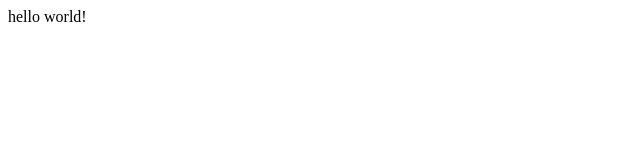
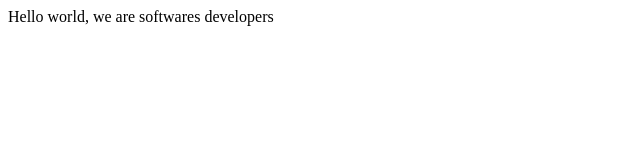
Before and after one commit to frednani/fred-ojo, a plain HTML site: page index.html in a window 1280 px wide. Shown: the whole page, without its empty margins (0-640 px from the left). Drawn offline with Linux system fonts and the light colour scheme.

Commit message:
my changes

```diff
--- a/index.html
+++ b/index.html
@@ -21,7 +21,8 @@
     - The freeCodeCamp Team
 
     -->
-    hello world!
+
+    Hello world, we are softwares developers
     <script  src="js/index.js"></script>
   </body>
 </html>
```
